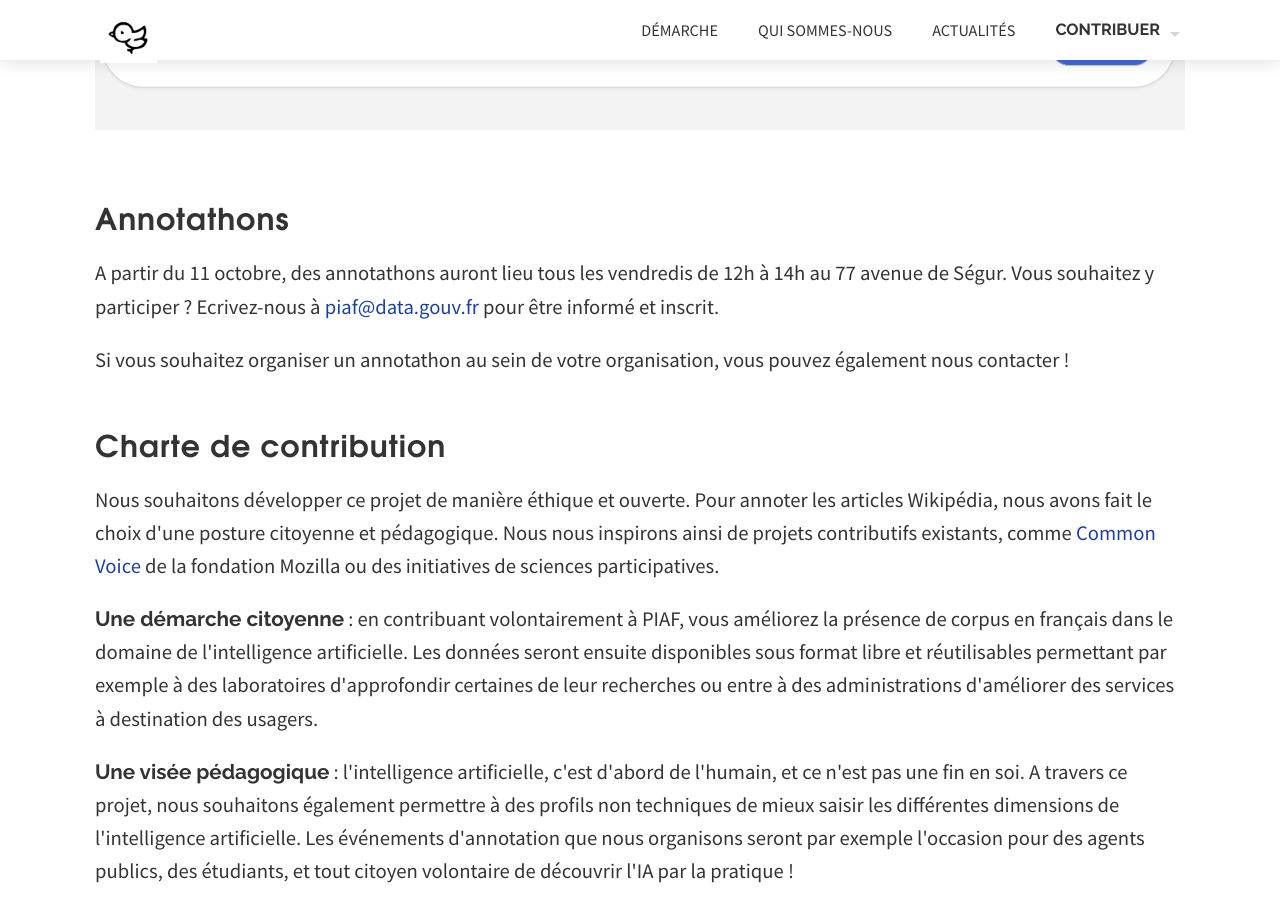
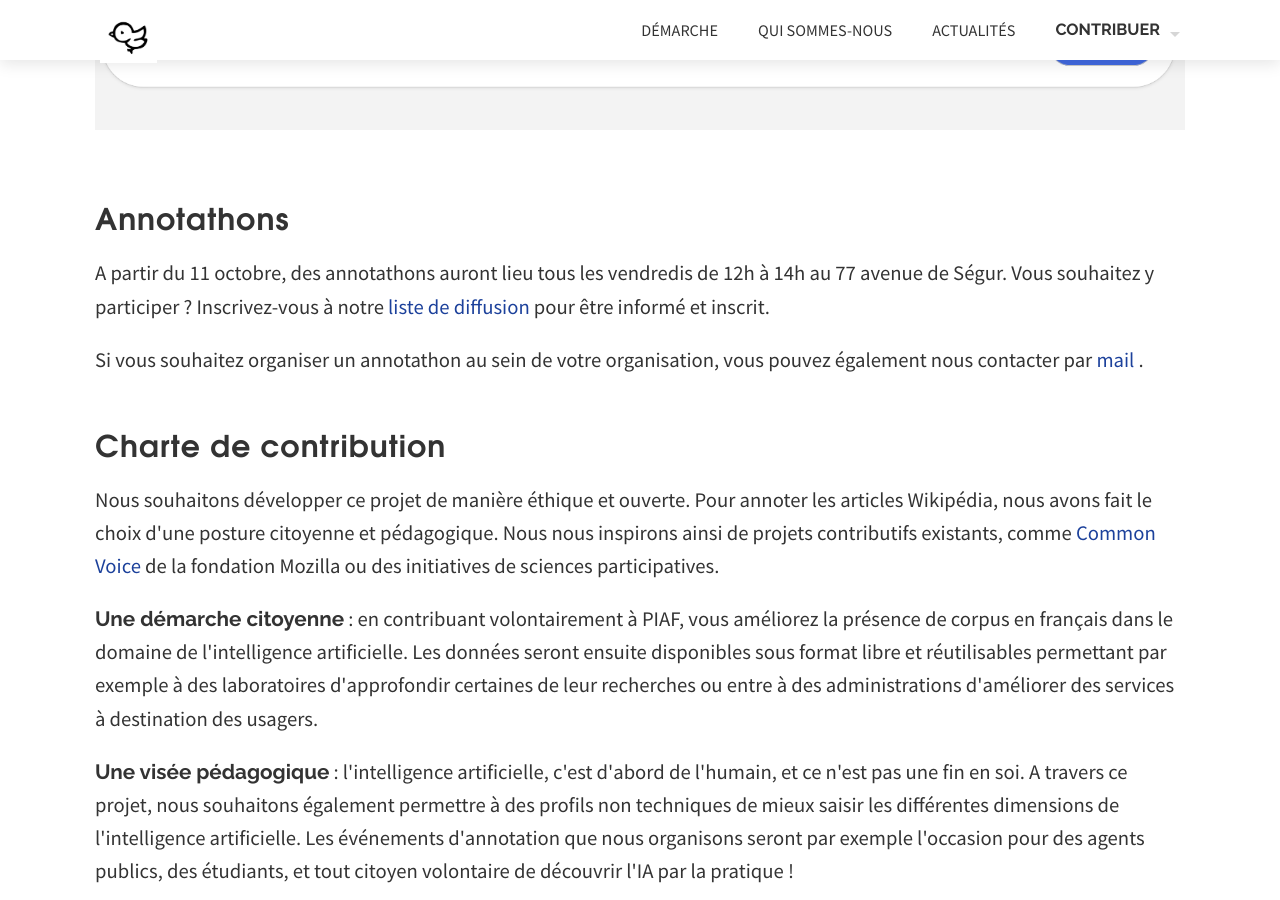
Before and after one commit to etalab/piaf-site, a Jekyll site: the page built from candidature-eig.html, in a window 1280 px wide and 900 px high, scrolled down 1341 px. Built offline with Jekyll 4.4.1, drawn with Linux system fonts in a browser that asks for light colours; nearby versions of some CDN libraries; some web fonts are replaced; library files that are not in the unit come from our copies.

Commit message:
Update candidature-eig.html

```diff
--- a/candidature-eig.html
+++ b/candidature-eig.html
@@ -33,8 +33,8 @@
     <div class='row'>
 	<div class='large-12 columns'>
 	   <h2>Annotathons</h2>
-	   <p> A partir du 11 octobre, des annotathons auront lieu tous les vendredis de 12h à 14h au 77 avenue de Ségur. Vous souhaitez y participer ? Ecrivez-nous à <a href="mailto:piaf@data.gouv.fr"> piaf@data.gouv.fr </a> pour être informé et inscrit. </p>
-	    <p> Si vous souhaitez organiser un annotathon au sein de votre organisation, vous pouvez également nous contacter ! </p>
+	   <p> A partir du 11 octobre, des annotathons auront lieu tous les vendredis de 12h à 14h au 77 avenue de Ségur. Vous souhaitez y participer ? Inscrivez-vous à notre <a href="https://listes.etalab.gouv.fr/listinfo/piaf"> liste de diffusion </a> pour être informé et inscrit. </p>
+	    <p> Si vous souhaitez organiser un annotathon au sein de votre organisation, vous pouvez également nous contacter par <a href="mailto:piaf@data.gouv.fr"> mail </a>. </p>
 	</div>
     </div>
 
```
